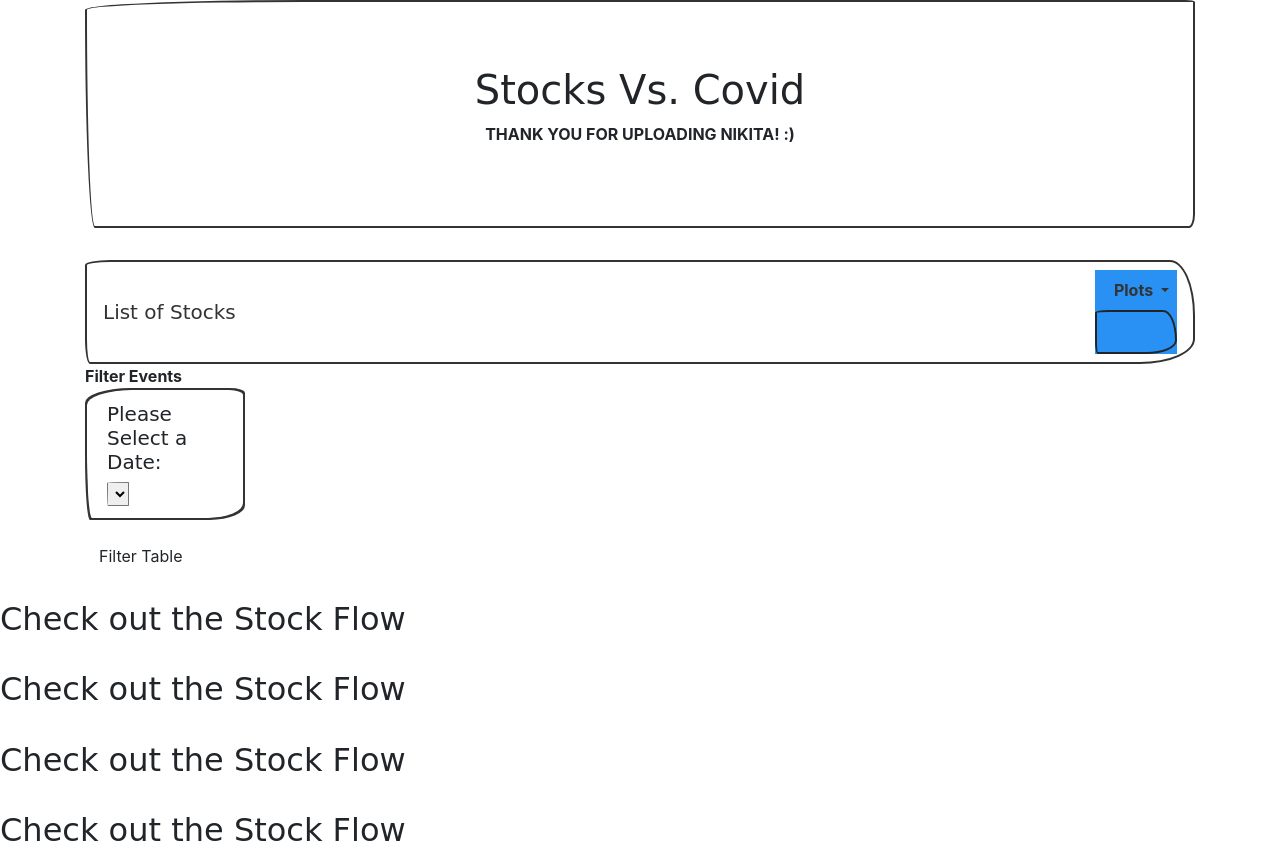
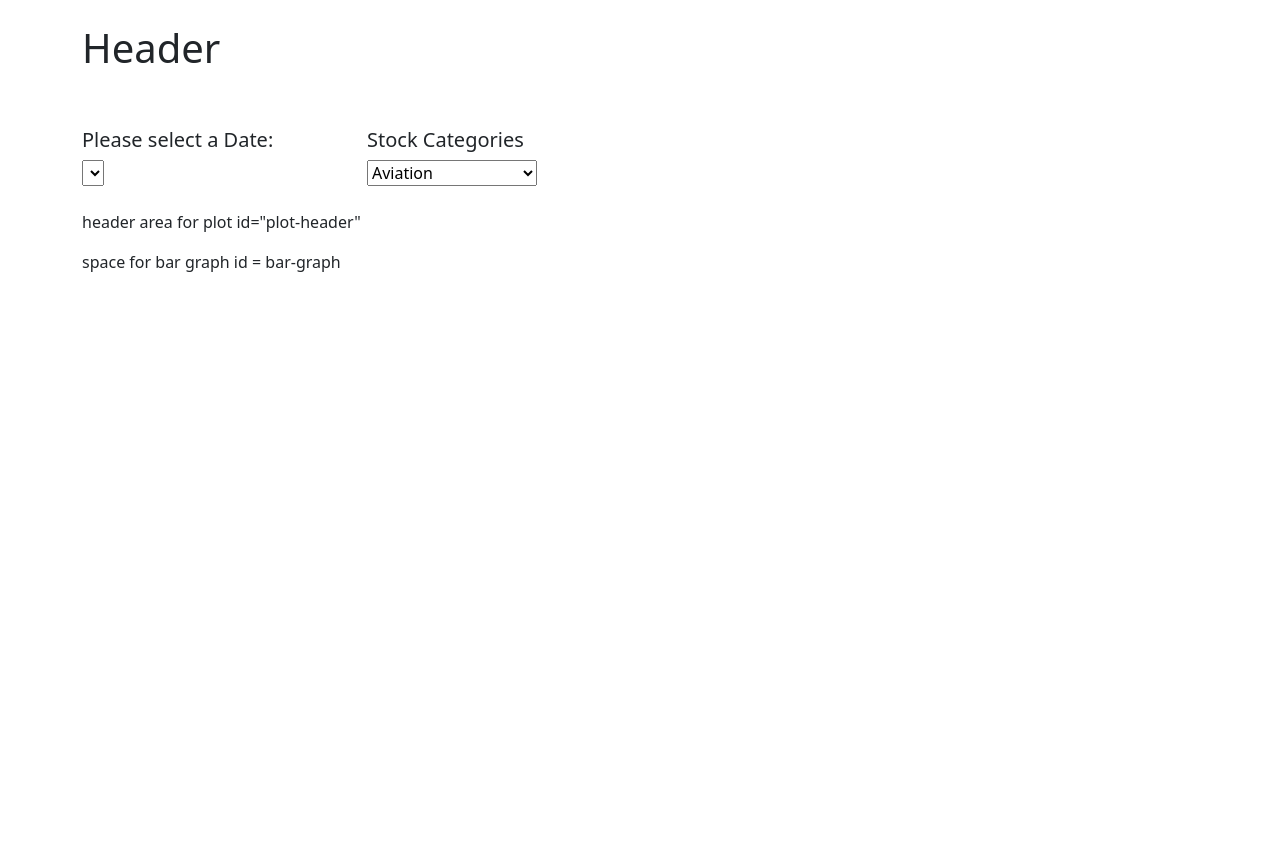
Before and after one commit to NikitaCase/stocks-vs-covid, a Flask app: page / in a window 1280 px wide. After the commit the page ends 272 px from the top, so only its background shows below. Run offline with Flask 2, Linux system fonts and the light colour scheme; data that the repository does not hold is empty; some libraries are stand-ins or nearby versions.

Commit message:
link js to text
app.js - function for adding news article
style2.css created
html - space for drowdowns and for text

```diff
--- a/stocksvscovid/static/js/app.js
+++ b/stocksvscovid/static/js/app.js
@@ -1,5 +1,5 @@
 function buildplot_entertainment() {
-  d3.json("/entertainment").then(function (data) {
+    d3.json("/entertainment").then(function(data) {
         var ticker = data.entertainment_stocks[0].Ticker;
         var adj_Close = data.entertainment_stocks[0].Adj_Close;
         var date = data.entertainment_stocks[0].Date
@@ -56,49 +56,49 @@ function buildplot_entertainment() {
 buildplot_entertainment()
 
 
-function buildplot_technology() {
-  d3.json("/technology").then(function (data2) {
-    var ticker5 = data2.telecommunication_stocks[0].Ticker;
-    var adj_Close5 = data2.telecommunication_stocks[0].Adj_Close;
-    var date5 = data2.telecommunication_stocks[0].Date
-    var ticker6 = data2.telecommunication_stocks[1].Ticker;
-    var adj_Close6 = data2.telecommunication_stocks[1].Adj_Close;
-    var date6 = data2.telecommunication_stocks[1].Date
+// function buildplot_technology() {
+//     d3.json("/technology").then(function(data2) {
+//         var ticker5 = data2.telecommunication_stocks[0].Ticker;
+//         var adj_Close5 = data2.telecommunication_stocks[0].Adj_Close;
+//         var date5 = data2.telecommunication_stocks[0].Date
+//         var ticker6 = data2.telecommunication_stocks[1].Ticker;
+//         var adj_Close6 = data2.telecommunication_stocks[1].Adj_Close;
+//         var date6 = data2.telecommunication_stocks[1].Date
 
-    var trace5 = {
-      type: "scatter",
-      mode: "line",
-      name: ticker5,
-      x: date5,
-      y: adj_Close5,
-      line: {
-        color: "purple"
-      }
-    };
+//         var trace5 = {
+//             type: "scatter",
+//             mode: "line",
+//             name: ticker5,
+//             x: date5,
+//             y: adj_Close5,
+//             line: {
+//                 color: "purple"
+//             }
+//         };
 
-    var trace6 = {
-      type: "scatter",
-      mode: "line",
-      name: ticker6,
-      x: date6,
-      y: adj_Close6,
-      line: {
-        color: "pink"
-      }
-    };
+//         var trace6 = {
+//             type: "scatter",
+//             mode: "line",
+//             name: ticker6,
+//             x: date6,
+//             y: adj_Close6,
+//             line: {
+//                 color: "pink"
+//             }
+//         };
 
-    var tracedata_technology = [trace5, trace6];
+//         var tracedata_technology = [trace5, trace6];
 
-    var layout = {
-      title: `Technology Stock`
-    }
+//         var layout = {
+//             title: `Technology Stock`
+//         }
 
 
-    Plotly.newPlot("plot2", tracedata_technology, layout)
-  });
-};
+//         Plotly.newPlot("plot2", tracedata_technology, layout)
+//     });
+// };
 
-buildplot_technology()
+// buildplot_technology()
 
 /*
 function buildplot_aviation() {
@@ -147,6 +147,8 @@ buildplot_aviation()
 
 */
 
+
+
 function init() {
 
     //Html binding
@@ -154,19 +156,21 @@ function init() {
     var newsparagraph = d3.select("#blurb");
 
     // Populate the dropdown
-    d3.json("/dates").then((data) =>  {
+    d3.json("/dates").then((data) => {
         var Dates = data.Story[0].Date
         var News = data.Story[0].News
         Dates.forEach((date) => {
             selector.append("option")
                 .text(date)
-            .property("value",date);
+                .property("value", date);
         })
 
-        News.forEach((news) => {
-          newsparagraph.append("p")
-          .text(news)
-        })
+
+
+        // News.forEach((news) => {
+        //     newsparagraph.append("p")
+        //         .text(news)
+        // })
     });
 
 };
@@ -179,3 +183,36 @@ function optionChanged(newDate) {
 
 // // Initialize the dashboard
 init();
+
+
+// Selecting page areas
+var selector = d3.select("#selDateset");
+var headline = d3.select("#news-headline")
+var news = d3.select("#news-text")
+
+// Changes new area based on user selection
+function plot_data() {
+
+
+    var user_date = selector.node().value
+
+    headline.html("")
+
+    headline.append("h3")
+        .text(`Headline for ${user_date}`)
+
+    news.html("")
+
+    d3.json("/dates").then((data) => {
+        var dates = data.Story[0]['Date']
+        var ind = dates.indexOf(user_date)
+        var blurb = data.Story[0]['News'][ind]
+
+        news.append("p")
+            .text(blurb)
+    })
+};
+
+
+// listenener for date change
+selector.on("change", plot_data)
--- a/stocksvscovid/templates/index.html
+++ b/stocksvscovid/templates/index.html
@@ -7,122 +7,88 @@
     <meta http-equiv="X-UA-Compatible" content="ie=edge">
     <title>Stock_VS_Covid</title>
     <!-- Boostrap link-->
-    <link href="https://cdn.jsdelivr.net/npm/bootstrap@5.0.0-beta1/dist/css/bootstrap.min.css" rel="stylesheet"
-        integrity="sha384-giJF6kkoqNQ00vy+HMDP7azOuL0xtbfIcaT9wjKHr8RbDVddVHyTfAAsrekwKmP1" crossorigin="anonymous">
+    <link href="https://cdn.jsdelivr.net/npm/bootstrap@5.0.0-beta1/dist/css/bootstrap.min.css" rel="stylesheet" integrity="sha384-giJF6kkoqNQ00vy+HMDP7azOuL0xtbfIcaT9wjKHr8RbDVddVHyTfAAsrekwKmP1" crossorigin="anonymous">
     <!--css style sheet link-->
-    <link rel="stylesheet" type="text/css" href="style.css" media="screen">
-    <link rel="stylesheet" href="{{ url_for('static', filename='css/style.css') }}">
+    <!-- <link rel="stylesheet" type="text/css" href="stocksvscovid/static/css/style2.css"> -->
+    <link rel="stylesheet" href="{{ url_for('/', filename='/stocksvscovid/static/css/style2.css') }}">
 </head>
 
 <body>
+    <br>
     <div class="container">
-        <div class="jumbotron" style="text-align: center">
-            <h1>Stocks Vs. Covid</h1>
-            <p>THANK YOU FOR UPLOADING NIKITA! :)</p>
-        </div>
-        <!--Navigation drop down bar-->
-        <nav class="navbar navbar-expand-lg navbar-light bg-light">
-            <a class="navbar-brand" href="#">List of Stocks</a>
-            <button class="navbar-toggler" type="button" data-toggle="collapse" data-target="#navbarNavDropdown"
-                aria-controls="navbarNavDropdown" aria-expanded="false" aria-label="Toggle navigation">
-                <span class="navbar-toggler-icon"></span>
-            </button>
-            <div class="collapse navbar-collapse" id="navbarNavDropdown">
-                <ul class="navbar-nav ml-auto" id="navi-item-select">
-                    <li class="nav-item dropdown">
-                        <a class="nav-link dropdown-toggle" href="#" id="navbarDropdownMenuLink" data-toggle="dropdown"
-                            aria-haspopup="true" aria-expanded="false">
-                            Plots
-                        </a>
-                        <!--Drop down bar-->
-                        <div class="dropdown-menu" aria-labelledby="navbarDropdownMenuLink">
-                            <a class="dropdown-item" href=max_temp.html>Entertainment</a>
-                            <a class="dropdown-item" href="humidty.html">Hospitality</a>
-                            <a class="dropdown-item" href="cloudiness.html">Aviation</a>
-                            <a class="dropdown-item" href="wind_speed.html">Technology</a>
-                            <a class="dropdown-item" href="wind_speed.html">Telecommunications</a>
-                        </div>
-                        <div class="wrapper">
-                            <nav class="navbar navbar-default">
-                                <div class="container-fluid">
-                                    <div class="navbar-header">
-                                        <a class="navbar-brand" href="index.html">
-                                        </a>
+        <!-- Header  -->
+        <div class="row">
+            <div class="col-md-12" id="header">
+                <h1>Header</h1>
             </div>
         </div>
+        <br>
+        <div class="row">
+            <!-- Date Selection Section -->
+            <div class="col-md-3 drop-down">
+                <form>
+                    <div class="well"><br>
+                        <label for="selDateset"><h5>Please select a Date: </h5></label><br>
+                        <select id="selDateset" onchange="optionChanged(this.value)"></select>
+                    </div><br>
+                </form>
+
             </div>
-                    </li>
-                </ul>
-            </div>
-        </nav>
-    </div>
-    <div class="container">
-        <div class="row margin-top-50">
-            <div class="col-md-2">
-                <aside class="filters">
-                    <div class="panel panel-default">
-                        <div class="panel-heading">Filter Events</div>
-                        <div class="panel-body">
+            <div class="col-md-3 drop-down">
+
                 <form>
-                                <div class="form-group">
-                                    <ul class="list-group" id="filters">
-                                        <li class="filter list-group-item">
+                    <div class="well"><br>
+                        <label for="selTable"><h5>Stock Categories </h5></label><br>
+                        <select id="selTable" name="stock_tables">
+                                <option value="aviation">Aviation</option>
+                                <option value="entertainment">Entertainment</option>
+                                <option value="technology">Technology</option>
+                                <option value="telecommunication">Telecommunication</option>
+                              </select>
+                    </div><br>
+                </form>
 
-                                            <!-- Date Selection Section -->
-                                            <div class="well">
-                                                <h5>Please Select a Date:</h5>
-                                                <select id="selDateset"
-                                                    onchange="optionChanged(this.value)"></select>
             </div>
 
-                                            <!--  <input class="form-control" id="datetime" type="text" placeholder="1/11/2011">
-                                                -->
-                                        </li>
-                                    </ul>
         </div>
-                                <button id="filter-btn" type="button" class="btn btn-default">Filter Table</button>
-                            </form>
+        <div class="row">
+            <div class="col-md-12" id="plot-header">
+                <p>header area for plot id="plot-header"</p>
             </div>
         </div>
-                </aside>
+        <div class="row">
+            <div class="col-md-12" id="plot">
+
             </div>
         </div>
+        <div class="row">
+            <div class="col-md-12" id="spacer">
+
             </div>
-    <div class="row">>
-        <div class="col-md-12">
-            <h2>Check out the Stock Flow</h2>
-            <div id="plot"></div>
+
         </div>
+        <div class="row">
+            <div class="col-md-6" id="bar-graph">
+                <p>space for bar graph id = bar-graph </p>
             </div>
-    <div class="row">>
-        <div class="col-md-12">
-            <h2>Check out the Stock Flow</h2>
-            <div id="plot1"></div>
+            <div class="col-md-6">
+
+                <div class="row" id="news-headline">
                 </div>
+                <div class="row" id="news-text">
+
                 </div>
-    <div class="row">>
-        <div class="col-md-12">
-            <h2>Check out the Stock Flow</h2>
-            <div id="plot2"></div>
-        </div>
-    </div>
-    <div class="row">>
-        <div class="col-md-12">
-            <h2>Check out the Stock Flow</h2>
-            <div id="plot3"></div>
             </div>
         </div>
 
 
-    <script src="https://code.jquery.com/jquery-3.2.1.slim.min.js"
-        integrity="sha384-KJ3o2DKtIkvYIK3UENzmM7KCkRr/rE9/Qpg6aAZGJwFDMVNA/GpGFF93hXpG5KkN"
-        crossorigin="anonymous"></script>
-    <script src="https://cdnjs.cloudflare.com/ajax/libs/popper.js/1.12.9/umd/popper.min.js"
-        integrity="sha384-ApNbgh9B+Y1QKtv3Rn7W3mgPxhU9K/ScQsAP7hUibX39j7fakFPskvXusvfa0b4Q"
-        crossorigin="anonymous"></script>
-    <script src="https://maxcdn.bootstrapcdn.com/bootstrap/4.0.0/js/bootstrap.min.js"
-        integrity="sha384-JZR6Spejh4U02d8jOt6vLEHfe/JQGiRRSQQxSfFWpi1MquVdAyjUar5+76PVCmYl"
-        crossorigin="anonymous"></script>
+
+
+    </div>
+
+    <script src="https://code.jquery.com/jquery-3.2.1.slim.min.js" integrity="sha384-KJ3o2DKtIkvYIK3UENzmM7KCkRr/rE9/Qpg6aAZGJwFDMVNA/GpGFF93hXpG5KkN" crossorigin="anonymous"></script>
+    <script src="https://cdnjs.cloudflare.com/ajax/libs/popper.js/1.12.9/umd/popper.min.js" integrity="sha384-ApNbgh9B+Y1QKtv3Rn7W3mgPxhU9K/ScQsAP7hUibX39j7fakFPskvXusvfa0b4Q" crossorigin="anonymous"></script>
+    <script src="https://maxcdn.bootstrapcdn.com/bootstrap/4.0.0/js/bootstrap.min.js" integrity="sha384-JZR6Spejh4U02d8jOt6vLEHfe/JQGiRRSQQxSfFWpi1MquVdAyjUar5+76PVCmYl" crossorigin="anonymous"></script>
 
     <script src="https://cdnjs.cloudflare.com/ajax/libs/d3/5.5.0/d3.min.js"></script>
 
```
Also changed, not shown: stocksvscovid/static/css/style2.css (added, +45 -0 lines). Lines whose indentation alone changed are shown as unchanged.
